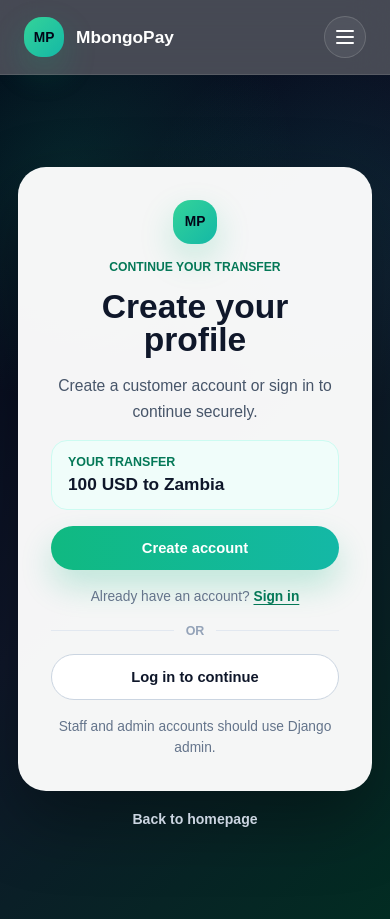
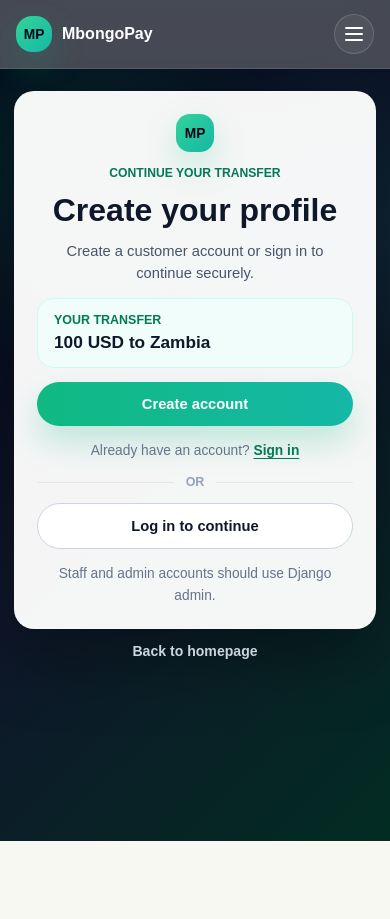
Before and after one commit to Ant2023/zambia-remit, a Next.js app in the folder frontend/: page /start in a window 390 px wide. After the commit the page ends 844 px from the top, so only its background shows below. Built offline with nearby package versions, Linux system fonts and the light colour scheme.

Commit message:
Fix mobile layout overflow

```diff
--- a/frontend/src/app/globals.css
+++ b/frontend/src/app/globals.css
@@ -25,6 +25,12 @@ html {
   scroll-behavior: smooth;
 }
 
+html,
+body {
+  max-width: 100%;
+  overflow-x: hidden;
+}
+
 button,
 input,
 select,
@@ -1210,6 +1216,7 @@ th {
 
 .mobile-menu-button {
   display: none;
+  flex: 0 0 auto;
   width: 42px;
   height: 42px;
   align-items: center;
@@ -1317,13 +1324,19 @@ th {
 
 .premium-brand {
   display: flex;
+  min-width: 0;
   align-items: center;
   gap: 12px;
   color: #fff;
 }
 
+.premium-brand > span:last-child {
+  min-width: 0;
+}
+
 .brand-mark {
   display: inline-flex;
+  flex: 0 0 auto;
   width: 40px;
   height: 40px;
   align-items: center;
@@ -1342,10 +1355,13 @@ th {
 }
 
 .brand-name {
+  overflow: hidden;
   color: #fff;
   font-size: 1.08rem;
   font-weight: 800;
   letter-spacing: 0;
+  text-overflow: ellipsis;
+  white-space: nowrap;
 }
 
 .brand-subtitle {
@@ -1548,6 +1564,8 @@ th {
 }
 
 .transfer-card {
+  width: 100%;
+  min-width: 0;
   border: 1px solid rgba(255, 255, 255, 0.1);
   border-radius: 28px;
   background: rgba(255, 255, 255, 0.96);
@@ -1848,6 +1866,7 @@ th {
 }
 
 .preview-card {
+  width: min(440px, 100%);
   align-self: center;
   max-width: 440px;
   justify-self: end;
@@ -1880,6 +1899,7 @@ th {
 
 .rate-field-control {
   display: grid;
+  min-width: 0;
   min-height: 78px;
   grid-template-columns: minmax(0, 1fr) 136px;
   overflow: hidden;
@@ -2203,6 +2223,7 @@ th {
 
 .premium-send-main {
   width: min(1280px, 100%);
+  max-width: 100%;
   margin: 0 auto;
   padding: 48px 24px 56px;
 }
@@ -2217,6 +2238,7 @@ th {
 
 .premium-send-layout {
   display: grid;
+  min-width: 0;
   grid-template-columns: minmax(0, 1.1fr) minmax(320px, 0.8fr);
   gap: 24px;
   align-items: start;
@@ -2757,9 +2779,67 @@ th {
       linear-gradient(135deg, #020617 0%, #0f172a 48%, #022c22 100%);
   }
 
+  .auth-page {
+    min-height: calc(100svh - 72px);
+    place-items: start center;
+    padding: 22px 14px 36px;
+  }
+
+  .auth-shell {
+    width: 100%;
+    gap: 14px;
+  }
+
+  .auth-card {
+    gap: 14px;
+    border-radius: 20px;
+    padding: 22px;
+  }
+
+  .auth-icon {
+    width: 38px;
+    height: 38px;
+    border-radius: 14px;
+  }
+
+  .auth-card h1 {
+    font-size: 2rem;
+  }
+
+  .auth-copy {
+    font-size: 0.92rem;
+    line-height: 1.5;
+  }
+
+  .auth-tabs button {
+    min-width: 0;
+    padding: 10px 8px;
+  }
+
   .premium-nav-inner {
     align-items: center;
     flex-direction: row;
+    gap: 12px;
+    padding: 14px 16px;
+  }
+
+  .premium-brand {
+    gap: 10px;
+  }
+
+  .brand-mark {
+    width: 36px;
+    height: 36px;
+    border-radius: 16px;
+  }
+
+  .brand-name {
+    font-size: 1rem;
+  }
+
+  .mobile-menu-button {
+    width: 40px;
+    height: 40px;
   }
 
   .brand-subtitle {
@@ -2768,8 +2848,56 @@ th {
 
   .premium-hero {
     gap: 34px;
-    padding-top: 56px;
-    padding-bottom: 72px;
+    padding: 36px 16px 64px;
+  }
+
+  .premium-send-main {
+    padding: 32px 16px 44px;
+  }
+
+  .send-intro {
+    margin-bottom: 20px;
+  }
+
+  .premium-send-layout {
+    gap: 18px;
+  }
+
+  .premium-home .lede {
+    font-size: 0.98rem;
+    line-height: 1.55;
+  }
+
+  .premium-mobile-menu {
+    padding: 12px 16px 14px;
+  }
+
+  .country-flag-track {
+    gap: 18px;
+  }
+
+  .country-flag-chip img {
+    width: 16px;
+    height: 16px;
+  }
+
+  .preview-card {
+    justify-self: stretch;
+    max-width: none;
+    scroll-margin-top: 112px;
+  }
+
+  .rate-check-stack {
+    gap: 11px;
+  }
+
+  .receive-method-field,
+  .rate-summary-list div {
+    gap: 8px;
+  }
+
+  .rate-message {
+    max-height: none;
   }
 
   .premium-hero .premium-pill {
--- a/frontend/src/app/layout.tsx
+++ b/frontend/src/app/layout.tsx
@@ -1,9 +1,14 @@
-import type { Metadata } from "next";
+import type { Metadata, Viewport } from "next";
 import "./globals.css";
 
 export const metadata: Metadata = {
   title: "MbongoPay",
   description: "Send and track cross-border money transfers.",
+};
+
+export const viewport: Viewport = {
+  width: "device-width",
+  initialScale: 1,
 };
 
 export default function RootLayout({
```
